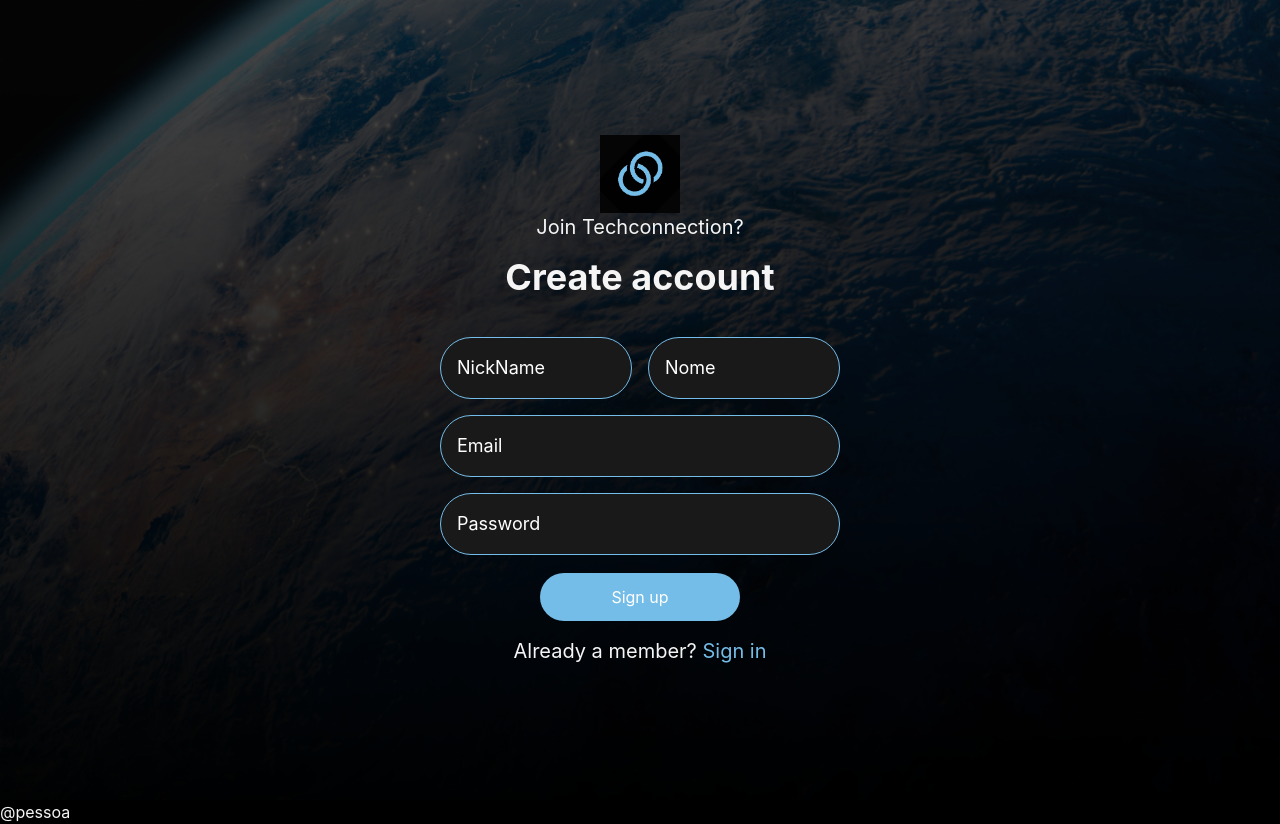
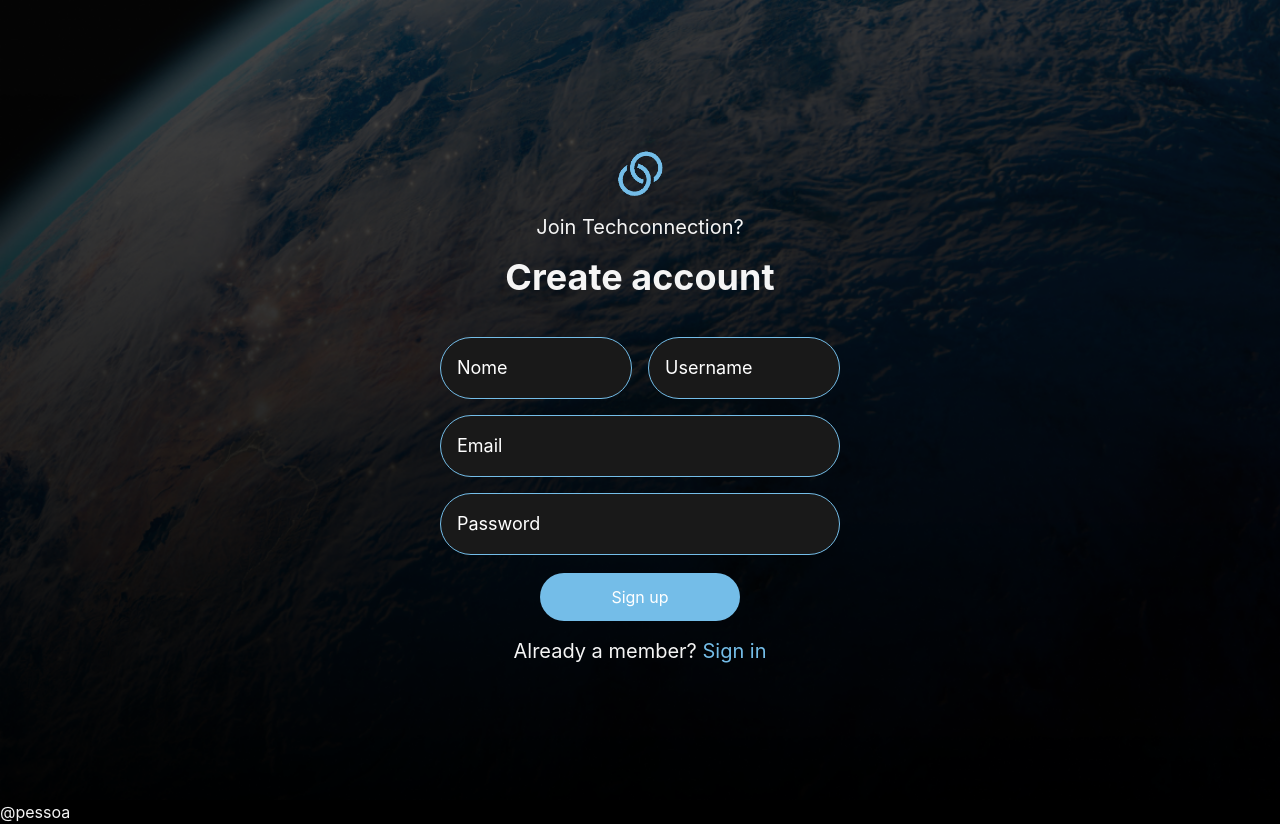
Before and after one commit to wenderdecastro/Techconnect, a Next.js app: page /login in a window 1280 px wide. Built offline with nearby package versions, Linux system fonts and the light colour scheme.

Commit message:
fix: login logo

```diff
--- a/src/app/login/page.jsx
+++ b/src/app/login/page.jsx
@@ -151,7 +151,7 @@ export default function Home() {
             <div className="flex items-center justify-center h-screen bg-cover bg-login-background perspective">
                 <div className="p-6 rounded-lg space-y-4 w-[35%]">
                     <div className="flex flex-col items-center justify-center">
-                        <img src={"/images/AppLogo.png"} className="w-[80px]" alt="Logo" />
+                        <img src={"/images/AppLogo.png"} className="w-[80px] mix-blend-lighten" alt="Logo" />
                         <Text className="mt-1">{isSignIn ? "Welcome back!" : "Join Techconnection?"}</Text>
                         <Title>{isSignIn ? "Sign in" : "Create account"}</Title>
                     </div>
@@ -164,7 +164,7 @@ export default function Home() {
                                         <CustomInput
                                             type="text"
                                             name="NomeExibicao"
-                                            placeholder="NickName"
+                                            placeholder="Nome"
                                             size="lg"
                                             value={userData.NomeExibicao}
                                             onChange={(e) =>
@@ -177,7 +177,7 @@ export default function Home() {
                                         <CustomInput
                                             type="text"
                                             name="NomeUsuario"
-                                            placeholder="Nome"
+                                            placeholder="Username"
                                             size="lg"
                                             value={userData.NomeUsuario}
                                             onChange={(e) =>
@@ -187,6 +187,7 @@ export default function Home() {
                                                 }))
                                             }
                                         />
+
                                     </div>
                                     <div className="space-y-4">
                                         <CustomInput
```
